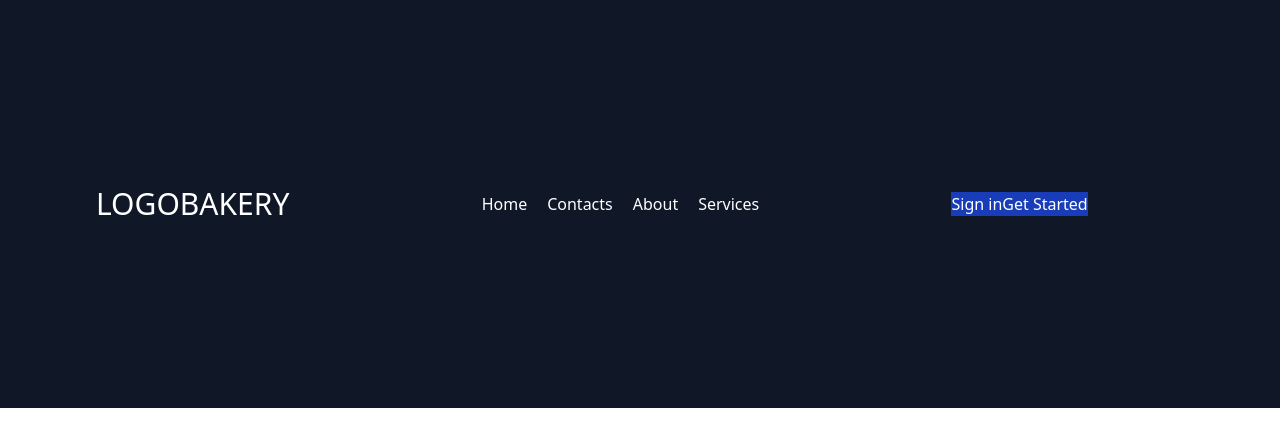
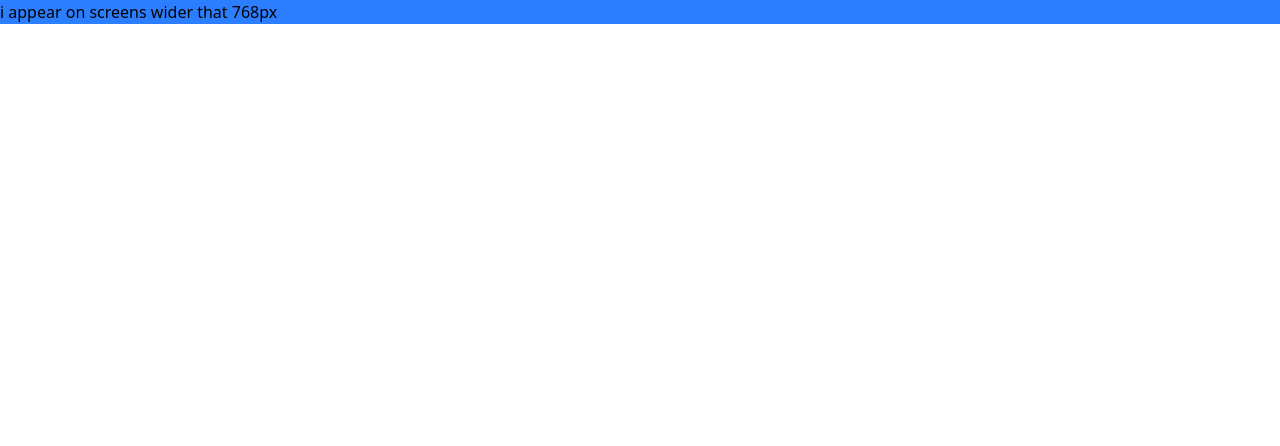
Before and after one commit to AbasThomas/learning-tailwind, a React (Vite) app: page / in a window 1280 px wide. Shown: the top 446 px of the page. Built offline with nearby package versions, Linux system fonts and the light colour scheme.

Commit message:
auto-commit

```diff
--- /dev/null
+++ b/src/App.css
@@ -0,0 +1,4 @@
+@import "tailwindcss";
+ body{
+    background-color: #10172a ;
+ }
--- a/src/App.jsx
+++ b/src/App.jsx
@@ -1,27 +1,16 @@
 import React from 'react'
 const App = () => {
   return (
-    <div >
-      <div className=' p-24 bg-gray-900 text-white  flex items-center justify-between '>
-        <div className="logo ">
-          <h2 className='text-3xl uppercase ' >logobakery</h2>
-        </div>
-        <div className='menu '>
-          <ul className='menu-items flex gap-5 p-24'>
-            <li className="item">Home</li>
-            <li className="item">Contacts</li>
-            <li className="item">About</li>
-            <li className="item">Services</li>
-          </ul>
-        </div>
-        <div className="action-btn ">
-          <button className="action bg-blue-800">Sign in</button>
-          <button className="action bg-blue-800 ">Get Started</button>
-        </div>
-        <button>
-
-        </button>
-      </div>
+    // <div className='bg-violet-200 h-10 w-full border-2 border-violet-50 rounded-md my-4 p-2'>
+    //    <h1 className='text-center font-mono font-extrabold'>Hello  World</h1>
+    // </div>
+    // <div className=' grid grid-cols-5 gap-2 mt-2 mx-2'>
+    //   <div className='h-16  rounded-full bg-blue-500'></div>
+    //   <div className='h-16  rounded-full bg-green-500'></div>
+    //   <div className='h-16  rounded-full bg-orange-500'></div>
+    // </div>
+    <div className="sm:bg-red-500 md:bg-blue-500 ">
+      <p >i appear on screens wider that 768px </p>
     </div>
   )
 }
--- a/src/components/Navbar.jsx
+++ b/src/components/Navbar.jsx
@@ -2,17 +2,7 @@ import React from 'react'
 
 const Navbar = () => {
   return (
-    <div className='bg-#24252A flex '>
-        <div className='menu '>
-          <ul className='flex menu-items '>
-            <li className="item">Home</li>
-            <li className="item">Contacts</li>
-            <li className="item">About</li>
-            <li className="item">Services</li>
-            <li className="item"> </li>
-          </ul>
-        </div>
-    </div>
+       <h1 className='text-lg text-center text-blue-400'>Hello  World</h1>
   )
 }
 
```
